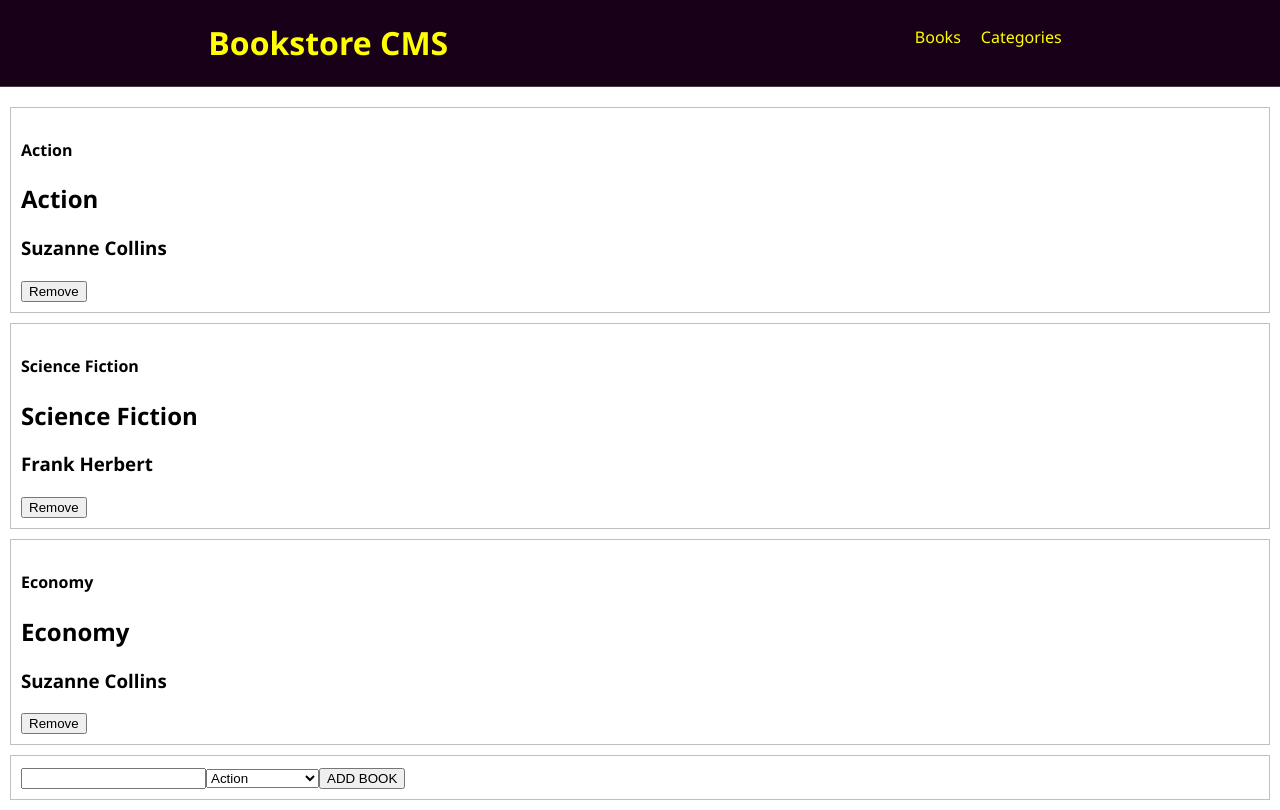
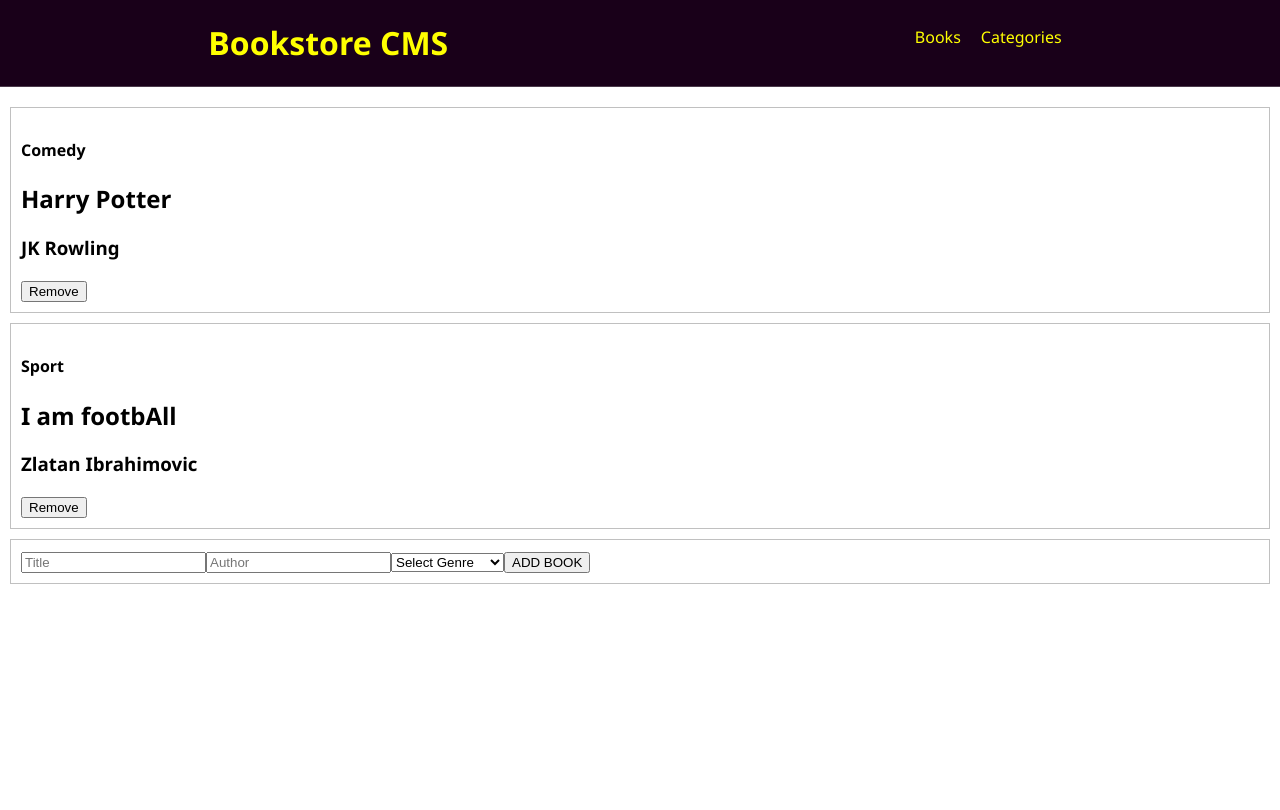
Before and after one commit to Behnam1369/Bookstore, a React (Create React App) app: page / in a window 1280 px wide. Built offline with nearby package versions, Linux system fonts and the light colour scheme.

Commit message:
Connect components to redux store

```diff
--- a/src/components/Book.js
+++ b/src/components/Book.js
@@ -1,19 +1,25 @@
 import React from 'react';
 import PropTypes from 'prop-types';
+import { useDispatch } from 'react-redux';
+import { removeBook } from '../redux/books/books';
 
 function Book(props) {
-  const { genre, title, author } = props;
+  const dispatch = useDispatch();
+  const {
+    index, genre, title, author,
+  } = props;
   return (
     <div className="book">
       <h4>{genre}</h4>
       <h2>{title}</h2>
       <h3>{author}</h3>
-      <button type="button">Remove</button>
+      <button type="button" onClick={() => dispatch(removeBook(index))}>Remove</button>
     </div>
   );
 }
 
 Book.propTypes = {
+  index: PropTypes.number.isRequired,
   genre: PropTypes.string.isRequired,
   title: PropTypes.string.isRequired,
   author: PropTypes.string.isRequired,
--- a/src/components/BookList.js
+++ b/src/components/BookList.js
@@ -1,22 +1,19 @@
 import React from 'react';
 import { v4 as uuidv4 } from 'uuid';
+import { useSelector } from 'react-redux';
 import Book from './Book';
 import Form from './Form';
 
 function BookList() {
-  const books = [
-    { genre: 'Action', title: 'The Hunger Games', author: 'Suzanne Collins' },
-    { genre: 'Science Fiction', title: 'Dune', author: 'Frank Herbert' },
-    { genre: 'Economy', title: 'Capital in the Twenty-First Century', author: 'Suzanne Collins' },
-  ];
-
+  const books = useSelector((state) => state.books);
   return (
     <div>
-      {books.map((el) => (
+      {books.map((el, i) => (
         <Book
           key={uuidv4()}
+          index={i}
           genre={el.genre}
-          title={el.genre}
+          title={el.title}
           author={el.author}
         />
       ))}
--- a/src/components/Categories.js
+++ b/src/components/Categories.js
@@ -1,7 +1,16 @@
 import React from 'react';
+import { useDispatch, useSelector } from 'react-redux';
+import { checkStatus } from '../redux/categories/categories';
 
 function Categories() {
-  return <button type="button">Check Status</button>;
+  const status = useSelector((state) => state.categoriesReducers);
+  const dispatch = useDispatch();
+  return (
+    <div>
+      <button type="button" onClick={() => { dispatch(checkStatus()); }}>Check Status</button>
+      <p>{status}</p>
+    </div>
+  );
 }
 
 export default Categories;
--- a/src/components/Form.js
+++ b/src/components/Form.js
@@ -1,21 +1,49 @@
 import React, { useState } from 'react';
+import { useDispatch } from 'react-redux';
+import { addBook } from '../redux/books/books';
 
 function Form() {
-  const [title, setTitle] = useState('', '');
-
-  const handleInput = (e) => {
+  const [title, setTitle] = useState('');
+  const [author, setAuthor] = useState('');
+  const [genre, setGenre] = useState('');
+  const handleTitleInput = (e) => {
     setTitle(e.target.value);
   };
 
+  const handleAuthorInput = (e) => {
+    setAuthor(e.target.value);
+  };
+
+  const handleGenreChange = (e) => {
+    setGenre(e.target.value);
+  };
+
+  const resetForm = () => {
+    setTitle('');
+    setAuthor('');
+    setGenre('');
+  };
+  const dispatch = useDispatch();
   return (
     <form>
-      <input type="text" value={title} onInput={(e) => handleInput(e)} />
-      <select>
+      <input type="text" placeholder="Title" value={title} onChange={(e) => handleTitleInput(e)} />
+      <input type="text" placeholder="Author" value={author} onChange={(e) => handleAuthorInput(e)} />
+      <select value={genre} onChange={(e) => handleGenreChange(e)} placeholder="Genre">
+        <option value="">Select Genre</option>
         <option value="Action">Action</option>
         <option value="Economy">Economy</option>
         <option value="Science Fiction">Science Fiction</option>
       </select>
-      <button type="submit">ADD BOOK</button>
+      <button
+        type="button"
+        onClick={() => {
+          dispatch(addBook({ title, author, genre }));
+          resetForm();
+        }}
+      >
+        ADD BOOK
+
+      </button>
     </form>
   );
 }
--- a/src/index.js
+++ b/src/index.js
@@ -11,12 +11,12 @@ const store = createStore(rootReducer);
 // store.dispatch({
 //   type: 'book-store/books/ADD BOOK',
 //   book:
-//     { title: 'Harry Potter', author: 'JK Rowling' },
+//     { genre: 'Comedy', title: 'Harry Potter', author: 'JK Rowling' },
 // });
 // store.dispatch({
 //   type: 'book-store/books/ADD BOOK',
 //   book:
-//     { title: 'I am footbAll', author: 'Zlatan Ibrahimovic' },
+//     { genre: 'football', title: 'I am footbAll', author: 'Zlatan Ibrahimovic' },
 // });
 // store.dispatch({ type: 'book-store/books/REMOVE BOOK', index: 1 });
 // console.log(store.getState());
--- a/src/redux/books/books.js
+++ b/src/redux/books/books.js
@@ -1,14 +1,20 @@
 const ADDBOOk = 'book-store/books/ADD BOOK';
 const REMOVEBOOk = 'book-store/books/REMOVE BOOK';
 
-const defaultState = [];
+const defaultState = [
+  { genre: 'Comedy', title: 'Harry Potter', author: 'JK Rowling' },
+  { genre: 'Sport', title: 'I am footbAll', author: 'Zlatan Ibrahimovic' },
+];
 
 export default function booksReducer(state = defaultState, action) {
   switch (action.type) {
     case ADDBOOk:
       return [...state, action.book];
     case REMOVEBOOk:
-      return state.filter((el, i) => i !== action.index);
+      return [
+        ...state.slice(0, action.index),
+        ...state.slice(action.index + 1),
+      ];
     default:
       return state;
   }
--- a/src/redux/categories/categories.js
+++ b/src/redux/categories/categories.js
@@ -1,5 +1,5 @@
 const CHECKSTATUS = 'book-store/categories/CHECK STATUS';
-const defaultState = [];
+const defaultState = 'Unknown status';
 
 export default function categoriesReducers(state = defaultState, action) {
   switch (action.type) {
--- a/src/redux/configureStore.js
+++ b/src/redux/configureStore.js
@@ -3,6 +3,6 @@ import booksReducer from './books/books';
 import categoriesReducers from './categories/categories';
 
 export default combineReducers({
-  booksReducer,
+  books: booksReducer,
   categoriesReducers,
 });
```
